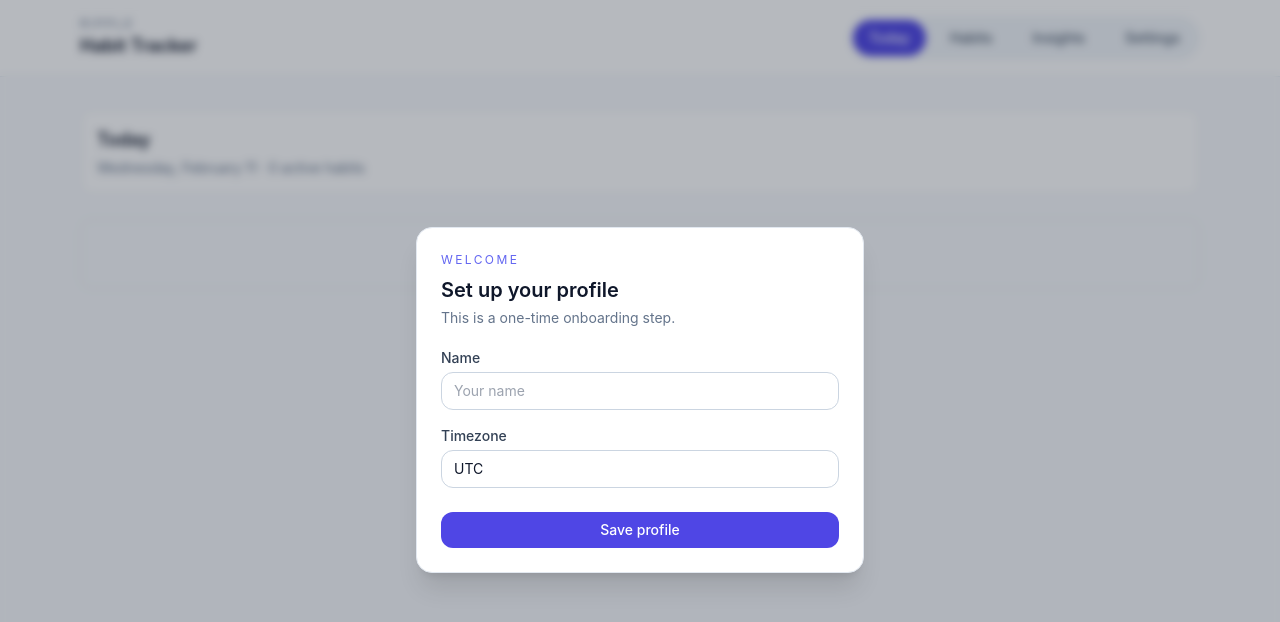
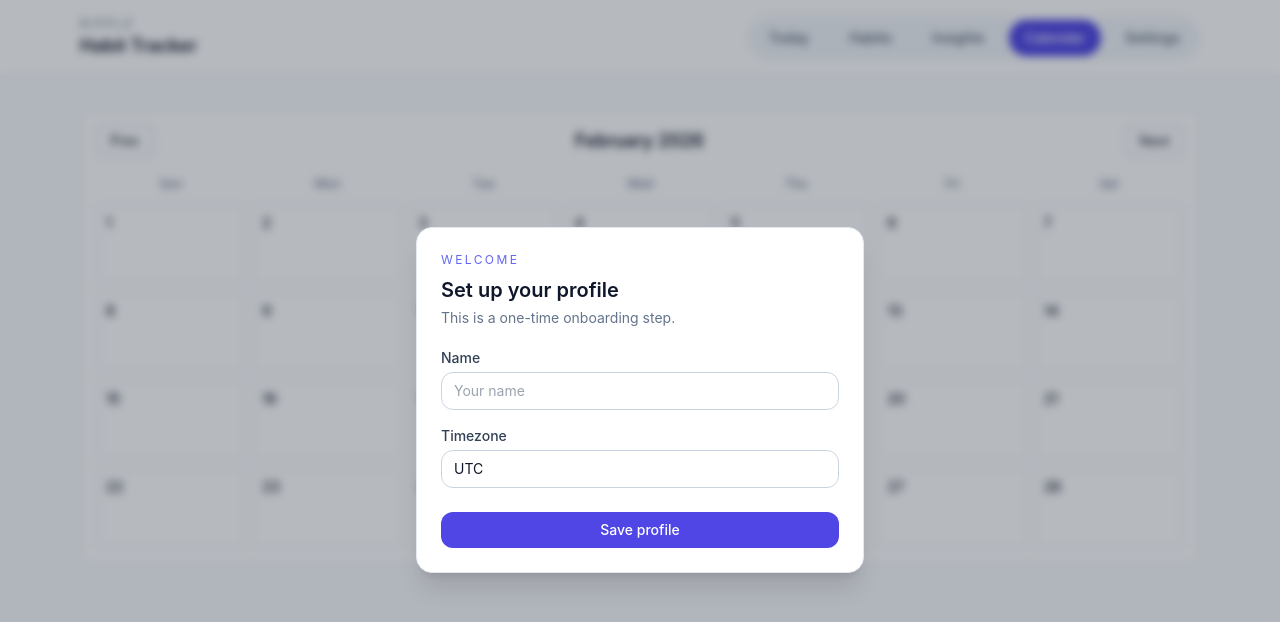
Before and after one commit to rasyidbejay/ripplehabits, a React (Vite) app: page /calendar in a window 1280 px wide. Before the commit this address led to /. Shown: the top 622 px of the page. Built offline with nearby package versions, Linux system fonts and the light colour scheme.

Commit message:
Add read-only calendar month view page

```diff
--- a/src/App.tsx
+++ b/src/App.tsx
@@ -4,6 +4,7 @@ import { HabitsPage } from './pages/HabitsPage'
 import { TodayPage } from './pages/TodayPage'
 import { InsightsPage } from './pages/InsightsPage'
 import { SettingsPage } from './pages/SettingsPage'
+import { CalendarPage } from './pages/CalendarPage'
 
 const App = () => {
   return (
@@ -12,6 +13,7 @@ const App = () => {
         <Route path="/" element={<TodayPage />} />
         <Route path="/habits" element={<HabitsPage />} />
         <Route path="/insights" element={<InsightsPage />} />
+        <Route path="/calendar" element={<CalendarPage />} />
         <Route path="/settings" element={<SettingsPage />} />
         <Route path="*" element={<Navigate to="/" replace />} />
       </Route>
--- a/src/components/Layout.tsx
+++ b/src/components/Layout.tsx
@@ -6,6 +6,7 @@ const navItems = [
   { to: '/', label: 'Today' },
   { to: '/habits', label: 'Habits' },
   { to: '/insights', label: 'Insights' },
+  { to: '/calendar', label: 'Calendar' },
   { to: '/settings', label: 'Settings' },
 ]
 
--- /dev/null
+++ b/src/pages/CalendarPage.tsx
@@ -0,0 +1,178 @@
+import { useMemo, useState } from 'react'
+import {
+  addMonths,
+  eachDayOfInterval,
+  endOfMonth,
+  endOfWeek,
+  format,
+  isSameDay,
+  isSameMonth,
+  isValid,
+  parseISO,
+  startOfMonth,
+  startOfWeek,
+  subMonths,
+} from 'date-fns'
+import type { CheckIn, Habit } from '../types/models'
+import { storage } from '../utils/storage'
+
+interface CalendarCheckIn extends CheckIn {
+  habitName: string
+}
+
+const WEEKDAY_LABELS = ['Sun', 'Mon', 'Tue', 'Wed', 'Thu', 'Fri', 'Sat']
+
+export const CalendarPage = () => {
+  const [currentMonth, setCurrentMonth] = useState(() => startOfMonth(new Date()))
+  const [selectedDate, setSelectedDate] = useState<Date | null>(null)
+
+  const habits = useMemo<Habit[]>(() => storage.get('habits') ?? [], [])
+  const checkIns = useMemo<CheckIn[]>(() => storage.get('checkIns') ?? [], [])
+
+  const checkInsWithHabit = useMemo<CalendarCheckIn[]>(
+    () =>
+      checkIns
+        .map((checkIn) => {
+          const habitName = habits.find((habit) => habit.id === checkIn.habitId)?.name
+
+          if (!habitName) {
+            return null
+          }
+
+          return {
+            ...checkIn,
+            habitName,
+          }
+        })
+        .filter((checkIn): checkIn is CalendarCheckIn => checkIn !== null),
+    [checkIns, habits],
+  )
+
+  const days = useMemo(() => {
+    const monthStart = startOfMonth(currentMonth)
+    const monthEnd = endOfMonth(currentMonth)
+    const gridStart = startOfWeek(monthStart)
+    const gridEnd = endOfWeek(monthEnd)
+
+    return eachDayOfInterval({ start: gridStart, end: gridEnd })
+  }, [currentMonth])
+
+  const hasCompletedCheckIn = (date: Date) =>
+    checkInsWithHabit.some((checkIn) => {
+      const checkInDate = parseISO(checkIn.date)
+
+      return (
+        checkIn.completed &&
+        isValid(checkInDate) &&
+        isSameDay(checkInDate, date)
+      )
+    })
+
+  const selectedDateCheckIns = useMemo(() => {
+    if (!selectedDate) {
+      return []
+    }
+
+    return checkInsWithHabit
+      .filter((checkIn) => {
+        const checkInDate = parseISO(checkIn.date)
+        return isValid(checkInDate) && isSameDay(checkInDate, selectedDate)
+      })
+      .sort((a, b) => Number(b.completed) - Number(a.completed))
+  }, [selectedDate, checkInsWithHabit])
+
+  return (
+    <section className="space-y-4">
+      <div className="rounded-xl border border-slate-200 bg-white p-4">
+        <div className="mb-4 flex items-center justify-between gap-3">
+          <button
+            type="button"
+            className="rounded border border-slate-300 px-3 py-1 text-sm"
+            onClick={() => setCurrentMonth((month: Date) => subMonths(month, 1))}
+          >
+            Prev
+          </button>
+
+          <h2 className="text-lg font-semibold">{format(currentMonth, 'MMMM yyyy')}</h2>
+
+          <button
+            type="button"
+            className="rounded border border-slate-300 px-3 py-1 text-sm"
+            onClick={() => setCurrentMonth((month: Date) => addMonths(month, 1))}
+          >
+            Next
+          </button>
+        </div>
+
+        <div className="grid grid-cols-7 gap-1 text-center text-xs font-medium text-slate-500 sm:gap-2">
+          {WEEKDAY_LABELS.map((label) => (
+            <div key={label} className="py-1">
+              {label}
+            </div>
+          ))}
+
+          {days.map((day: Date) => {
+            const isInMonth = isSameMonth(day, currentMonth)
+            const hasDot = hasCompletedCheckIn(day)
+
+            return (
+              <button
+                key={day.toISOString()}
+                type="button"
+                className={[
+                  'min-h-16 rounded border p-1 text-left text-sm transition sm:min-h-20 sm:p-2',
+                  isInMonth
+                    ? 'border-slate-200 bg-white text-slate-900 hover:bg-slate-50'
+                    : 'border-slate-100 bg-slate-50 text-slate-400',
+                ].join(' ')}
+                onClick={() => setSelectedDate(day)}
+              >
+                <div className="flex h-full flex-col">
+                  <span>{format(day, 'd')}</span>
+                  {hasDot ? (
+                    <span className="mt-auto inline-block h-1.5 w-1.5 rounded-full bg-indigo-600" />
+                  ) : null}
+                </div>
+              </button>
+            )
+          })}
+        </div>
+      </div>
+
+      {selectedDate ? (
+        <div className="fixed inset-0 z-20 flex items-center justify-center bg-slate-900/40 p-4">
+          <div className="w-full max-w-md rounded-lg bg-white p-4 shadow-lg">
+            <div className="mb-4 flex items-center justify-between">
+              <h3 className="text-base font-semibold">
+                Check-ins for {format(selectedDate, 'MMMM d, yyyy')}
+              </h3>
+              <button
+                type="button"
+                className="rounded border border-slate-300 px-2 py-1 text-sm"
+                onClick={() => setSelectedDate(null)}
+              >
+                Close
+              </button>
+            </div>
+
+            {selectedDateCheckIns.length === 0 ? (
+              <p className="text-sm text-slate-500">No check-ins for this day.</p>
+            ) : (
+              <ul className="space-y-2 text-sm">
+                {selectedDateCheckIns.map((checkIn) => (
+                  <li key={`${checkIn.habitId}-${checkIn.date}`} className="rounded border border-slate-200 p-2">
+                    <p className="font-medium">{checkIn.habitName}</p>
+                    <p className="text-slate-600">
+                      Status: {checkIn.completed ? 'Completed' : 'Not completed'}
+                    </p>
+                    {checkIn.notes ? <p className="text-slate-500">Notes: {checkIn.notes}</p> : null}
+                  </li>
+                ))}
+              </ul>
+            )}
+          </div>
+        </div>
+      ) : null}
+    </section>
+  )
+}
```
